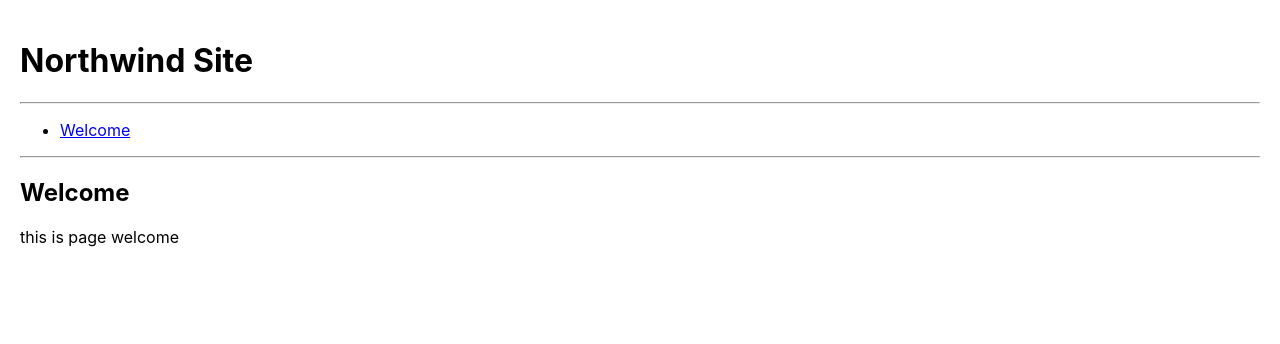
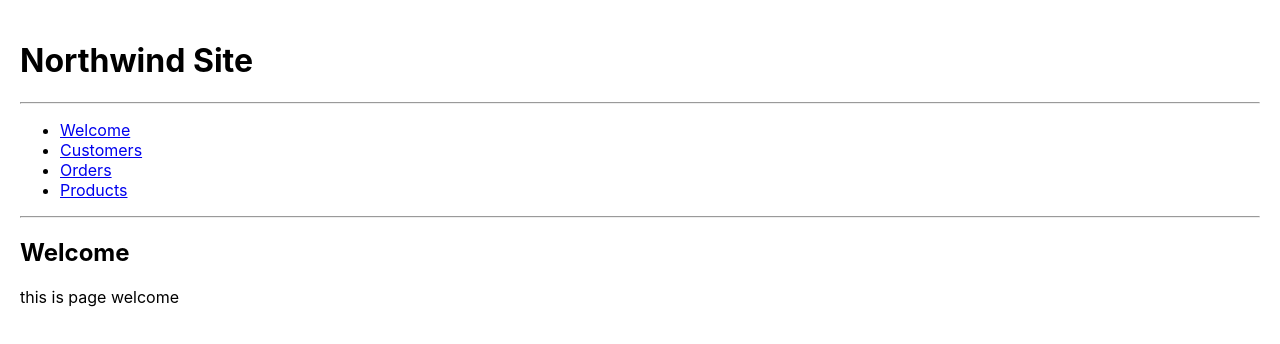
Before and after one commit to edwardtanguay/react-northwind-es6-functions-d03-2, a React (Create React App) app: page / in a window 1280 px wide. Shown: the top 344 px of the page. Built offline with nearby package versions, Linux system fonts and the light colour scheme.

Commit message:
menu works

```diff
--- a/src/components/Nav.js
+++ b/src/components/Nav.js
@@ -4,6 +4,9 @@ export const Nav = () => {
 		<nav>
 			<ul>
 				<li><NavLink to="/">Welcome</NavLink></li>
+				<li><NavLink to="/customers">Customers</NavLink></li>
+				<li><NavLink to="/orders">Orders</NavLink></li>
+				<li><NavLink to="/products">Products</NavLink></li>
 			</ul>
 		</nav>
 	)
```
